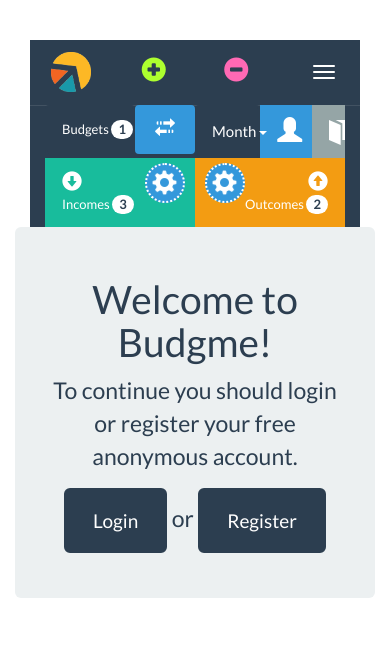
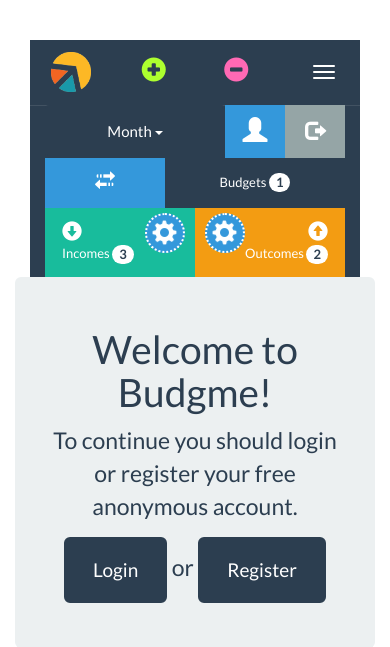
Before and after one commit to psvprogrammer/budgme, a Django app: template budgme/templates/budgme/home.html in a window 390 px wide, after a click on "Toggle navigation". Shown: the top 647 px of the page. Run offline with Django 3.2, Linux system fonts and the light colour scheme; the template is opened without the code that fills it, so the values that code supplies are empty; the visitor is signed in with stand-in values (Sample User, id 1); some libraries are stand-ins or nearby versions.

Commit message:
authorized/unauthorized menu

```diff
--- a/budgme/templates/budgme/menu/authorized_menu.html
+++ b/budgme/templates/budgme/menu/authorized_menu.html
@@ -23,32 +23,36 @@
 {#      xs-menu     #}
         <div class="hidden-xl hidden-lg hidden-md hidden-sm">
             <div class="collapse navbar-collapse" id="xs-menu-div">
-                <div class="col-xs-12"><!--  LEFT DIV "Budgets/Period/Profile" -->
+                <div class="col-xs-12"><!--  DIV "Periods/Logout" -->
                   <div class="row">
-                    <div class="col-xs-6 no-padding one-line">
+                      <div class="col-xs-12 no-padding one-line">
+                          <div class="btn-group-justified" role="group">
+                              <a class="btn btn-primary" data-toggle="collapse" data-target="#change-period-div" style="width: 60%;">Month <span class="caret"></span></a>
+                              <a href="/profile" class="btn btn-info btn-rectangle" style="width: 20%;"><span class="glyphicon glyphicon-user" style="font-size: 25px;"></span></a>
+                              <a href="{% url 'logout' %}" class="btn btn-default btn-rectangle" style="width: 20%;"><span class="glyphicon glyphicon-log-out" style="font-size: 20px;"></span></a>
+                          </div>
+                      </div>
+                  </div>
+                </div><!--  DIV "Periods/Logout"   END -->
+                <div class="col-xs-12"><!--  DIV "Budgets" -->
+                  <div class="row">
+                    <div class="col-xs-12 no-padding one-line">
                       <div class="btn-group-justified" role="group">
-                          <a href="/budgets" class="btn btn-primary" style="font-size: small; width: 60%;">Budgets
+                          <!-- if user have more than one budget -->
+                          <a class="btn btn-info btn-rectangle" data-toggle="collapse" data-target="#choose-budget-div" style="width: 40%;">
+                            <span class="glyphicon glyphicon-transfer" style="font-size: 20px;"></span>
+                          </a>
+                          <!-- -->
+                          <a href="/budgets" class="btn btn-primary btn-rectangle" style="font-size: small; width: 60%;">Budgets
                           <!-- if user have income budgets (not approved) > 0 -->
                           <span class="badge">1</span>
                           <!-- -->
                           </a>
-                          <!-- if user have more than one budget -->
-                          <a class="btn btn-info" data-toggle="collapse" data-target="#choose-budget-div" style="width: 40%;">
-                            <span class="glyphicon glyphicon-transfer" style="font-size: 20px;"></span>
-                          </a>
-                          <!-- -->
-                      </div>
-                    </div>
-                    <div class="col-xs-6 no-padding one-line">
-                      <div class="btn-group-justified" role="group">
-                          <a class="btn btn-primary" data-toggle="collapse" data-target="#change-period-div" style="width: 50%;">Month <span class="caret"></span></a>
-                          <a href="/profile" class="btn btn-info btn-rectangle" style="width: 40%;"><span class="glyphicon glyphicon-user" style="font-size: 25px;"></span></a>
-                          <a href="{% url 'logout' %}" class="btn btn-default btn-rectangle" style="width: 25%;"><span class="glyphicon glyphicon-folder-open gly-rotate-90" style="font-size: 20px;"></span></a>
                       </div>
                     </div>
                   </div>
-                </div><!--  LEFT DIV "Budgets/Period/Profile"  END -->
-                <div class="col-xs-12"><!--  CENTRAL DIV "Incomes/Outcomes" -->
+                </div><!--  DIV "Budgets"  END -->
+                <div class="col-xs-12"><!--  DIV "Incomes/Outcomes" -->
                   <div class="row">
                     <div class="col-xs-6 no-padding one-line">
                       <!-- btn plus "add income" -->
@@ -73,7 +77,7 @@
                       </div>
                     </div>
                   </div>
-                </div><!--  CENTRAL DIV "Incomes/Outcomes"  END -->
+                </div><!--  DIV "Incomes/Outcomes"  END -->
             </div>
         </div><!-- xs-menu-div END -->
 
@@ -133,7 +137,7 @@
                           <div class="btn-group-justified" role="group" style="height: 64px;">
                               <a class="btn btn-primary" data-toggle="collapse" data-target="#change-period-div" style="width: 50%;">Month <span class="caret"></span></a>
                               <a href="/profile" class="btn btn-info btn-rectangle no-padding" style="width: 25%;"><span class="glyphicon glyphicon-user" style="font-size: 20px;"></span></a>
-                              <a href="{% url 'logout' %}" class="btn btn-default btn-rectangle no-padding" style="width: 25%;"><span class="glyphicon glyphicon-folder-open gly-rotate-90" style="font-size: 20px;"></span></a>
+                              <a href="{% url 'logout' %}" class="btn btn-default btn-rectangle no-padding" style="width: 25%;"><span class="glyphicon glyphicon-log-out" style="font-size: 20px;"></span></a>
                           </div>
                         </div>
                     </div>
--- a/budgme/templates/budgme/menu/unauthorized_menu.html
+++ b/budgme/templates/budgme/menu/unauthorized_menu.html
@@ -10,7 +10,7 @@
             </div>
             <div class="col-xs-6" style="text-align: right;">
                 <div class="btn-group">
-                  <a href="{% url 'login' %}" class="btn btn-default btn-rectangle" style="height: 64px;"><span class="glyphicon glyphicon-folder-open gly-rotate-270" style="font-size: 25px;"></span></a>
+                  <a href="{% url 'login' %}" class="btn btn-default btn-rectangle" style="height: 64px;"><span class="glyphicon glyphicon-log-in" style="font-size: 25px;"></span></a>
                 </div>
             </div>
         </div>
```
